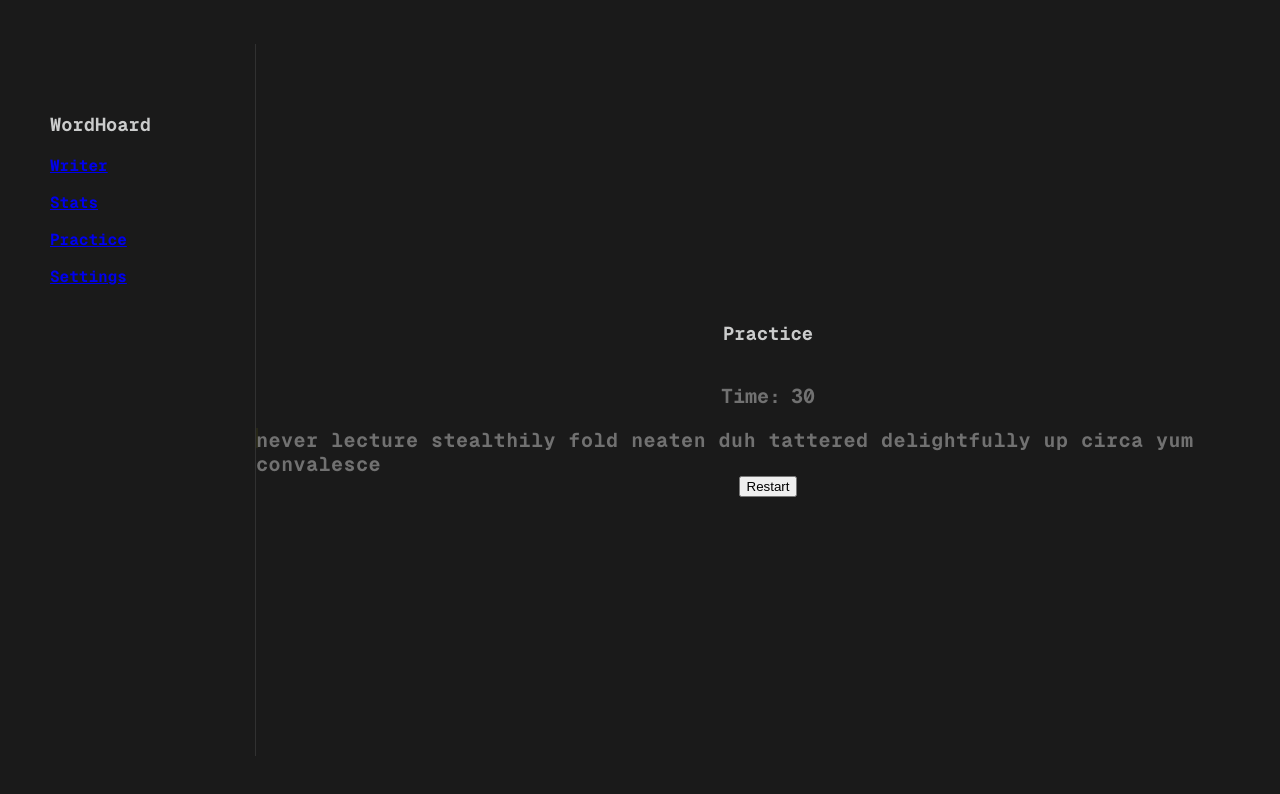
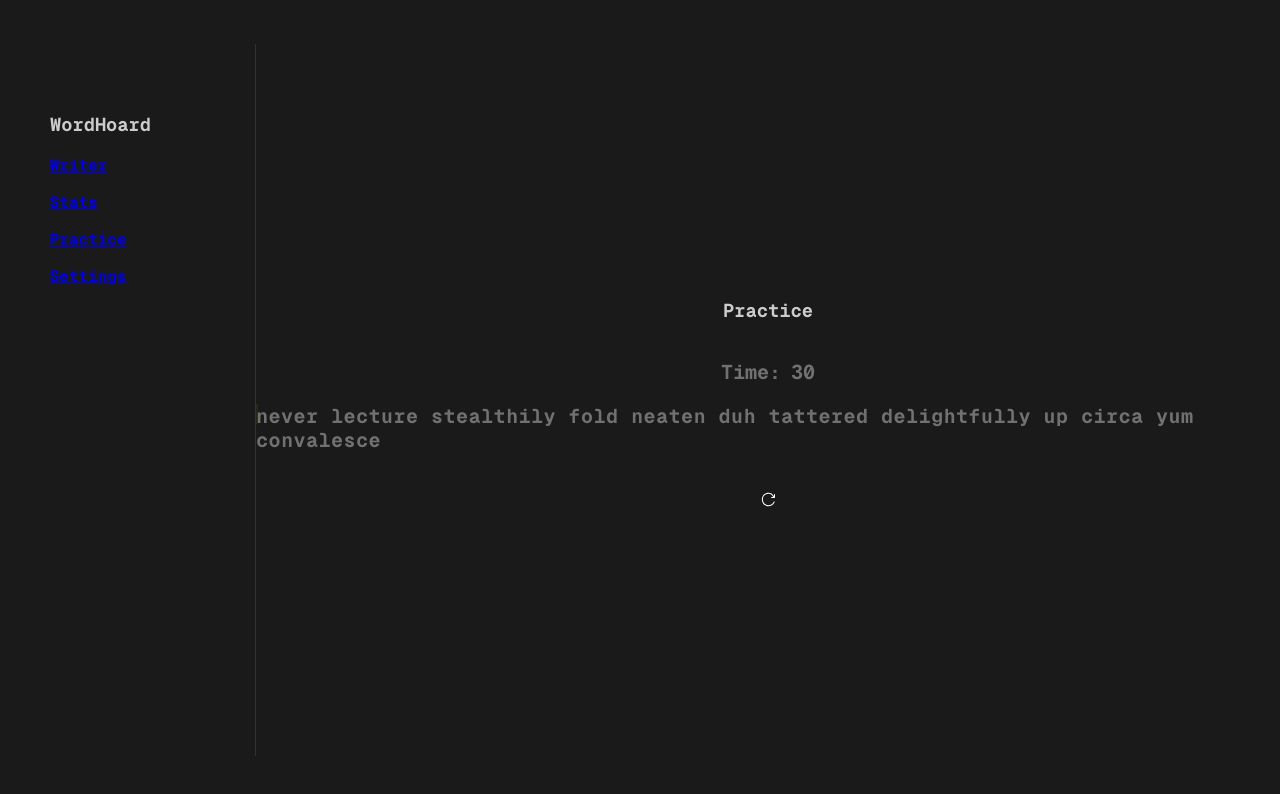
Before and after one commit to einargudnig/wordhoard, a React (Vite) app: page /practice in a window 1280 px wide. Shown: the top 794 px of the page. Built offline with nearby package versions, Linux system fonts and the light colour scheme.

Commit message:
moving components to files

```diff
--- a/package.json
+++ b/package.json
@@ -40,6 +40,7 @@
   },
   "license": "MIT",
   "dependencies": {
+    "@radix-ui/react-icons": "^1.3.2",
     "@tanstack/react-router": "^1.92.3",
     "electron-squirrel-startup": "^1.0.1",
     "motion": "^11.15.0",
--- /dev/null
+++ b/src/components/typing-practice/caret.tsx
@@ -0,0 +1,14 @@
+import { motion } from "motion/react";
+
+export function Caret() {
+  return (
+    <motion.div
+      className="caret"
+      aria-hidden={true}
+      initial={{ opacity: 1 }}
+      animate={{ opacity: 0 }}
+      exit={{ opacity: 1 }}
+      transition={{ repeat: Infinity, duration: 0.8, ease: "easeInOut" }}
+    />
+  );
+}
--- /dev/null
+++ b/src/components/typing-practice/character.tsx
@@ -0,0 +1,22 @@
+export function Character({
+  actual,
+  expected,
+}: {
+  actual: string;
+  expected: string;
+}) {
+  const isCorrect = actual === expected;
+  const isWhiteSpace = expected === " ";
+
+  let className = "";
+
+  if (!isCorrect && !isWhiteSpace) {
+    className = "text-red-500";
+  } else if (isCorrect && !isWhiteSpace) {
+    className = "text-primary-400";
+  } else if (!isCorrect && isWhiteSpace) {
+    className = "bg-red-500-50";
+  }
+
+  return <span className={className}>{expected}</span>;
+}
--- /dev/null
+++ b/src/components/typing-practice/restart-button.tsx
@@ -0,0 +1,24 @@
+import { useRef } from "react";
+import { ReloadIcon } from "@radix-ui/react-icons";
+
+export function Restart({
+  onRestart: handleRestart,
+}: {
+  onRestart: () => void;
+}) {
+  const buttonRef = useRef<HTMLButtonElement>(null);
+
+  const handleClick = () => {
+    buttonRef.current?.blur();
+    console.log("Restart!");
+    handleRestart();
+  };
+
+  return (
+    <div className="restart-container">
+      <button ref={buttonRef} onClick={handleClick} className="restart-button">
+        <ReloadIcon />
+      </button>
+    </div>
+  );
+}
--- /dev/null
+++ b/src/components/typing-practice/results.tsx
@@ -0,0 +1,49 @@
+import { motion } from "motion/react";
+import { formatPercentage } from "../../utils/helper";
+import { State } from "../../hooks/useEngine";
+
+export function Results({
+  state,
+  errors,
+  accuracyPercentage,
+  total,
+}: {
+  state: State;
+  errors: number;
+  accuracyPercentage: number;
+  total: number;
+}) {
+  if (state !== "finish") {
+    return null;
+  }
+
+  const initial = { opacity: 0 };
+  const animate = { opacity: 1 };
+  const duration = { duration: 0.3 };
+
+  return (
+    <motion.div className="results">
+      <motion.p
+        initial={initial}
+        animate={animate}
+        transition={{ ...duration, delay: 0.5 }}
+      >
+        Errors: {errors}
+      </motion.p>
+      <motion.p
+        initial={initial}
+        animate={animate}
+        transition={{ ...duration, delay: 1 }}
+      >
+        Accuracy: {formatPercentage(accuracyPercentage)}%
+      </motion.p>
+      <motion.p
+        initial={initial}
+        animate={animate}
+        transition={{ ...duration, delay: 1.4 }}
+      >
+        Total: {total}
+      </motion.p>
+    </motion.div>
+  );
+}
--- /dev/null
+++ b/src/components/typing-practice/timer.tsx
@@ -0,0 +1,8 @@
+export function Timer({ timeLeft }: { timeLeft: number }) {
+  return (
+    <div className="timer">
+      <p>Time:</p>
+      {timeLeft}
+    </div>
+  );
+}
--- /dev/null
+++ b/src/components/typing-practice/typing-practice-layout.tsx
@@ -0,0 +1,7 @@
+export function TypePracticeLayout({
+  children,
+}: {
+  children: React.ReactNode;
+}) {
+  return <div className="practice-overlay">{children}</div>;
+}
--- /dev/null
+++ b/src/components/typing-practice/user-typings.tsx
@@ -0,0 +1,27 @@
+import { Caret } from "./caret";
+import { Character } from "./character";
+
+export function UserTypings({
+  userInputs,
+  words,
+}: {
+  userInputs: string;
+  words: string;
+}) {
+  const typedCharacters = userInputs.split("");
+
+  return (
+    <div className="user-typings">
+      {typedCharacters.map((char, index) => {
+        return (
+          <Character
+            key={`${char}_${index}`}
+            actual={char}
+            expected={words[index]}
+          />
+        );
+      })}
+      <Caret />
+    </div>
+  );
+}
--- /dev/null
+++ b/src/components/typing-practice/words.tsx
@@ -0,0 +1,3 @@
+export function Words({ words }: { words: string }) {
+  return <div className="practice">{words}</div>;
+}
--- a/src/index.css
+++ b/src/index.css
@@ -193,6 +193,22 @@ header {
   gap: 10px;
 }
 
+.restart-container {
+  display: flex;
+  justify-content: center;
+  align-items: center;
+  margin-top: 30px;
+}
+
+.restart-button {
+  padding: 10px 20px;
+  color: #fff;
+  background-color: transparent;
+  border: none;
+  border-radius: 5px;
+  cursor: pointer;
+}
+
 .overlay {
   position: absolute;
   top: 0;
--- a/src/pages/practice.tsx
+++ b/src/pages/practice.tsx
@@ -1,7 +1,11 @@
-import { motion } from "motion/react";
-import React from "react";
-import { calculateAccuracyPercentage, formatPercentage } from "../utils/helper";
-import useEngine, { State } from "../hooks/useEngine";
+import { calculateAccuracyPercentage } from "../utils/helper";
+import useEngine from "../hooks/useEngine";
+import { Timer } from "../components/typing-practice/timer";
+import { UserTypings } from "../components/typing-practice/user-typings";
+import { Restart } from "../components/typing-practice/restart-button";
+import { Results } from "../components/typing-practice/results";
+import { Words } from "../components/typing-practice/words";
+import { TypePracticeLayout } from "../components/typing-practice/typing-practice-layout";
 
 export function Practice() {
   const { words, typed, timeLeft, errors, state, restart, totalTyped } =
@@ -11,10 +15,10 @@ export function Practice() {
       <h3>Practice</h3>
 
       <Timer timeLeft={timeLeft} />
-      <div className="practice-overlay">
-        <div className="practice">{words}</div>
+      <TypePracticeLayout>
+        <Words words={words} />
         <UserTypings userInputs={typed} words={words} />
-      </div>
+      </TypePracticeLayout>
       <Restart onRestart={restart} />
       <Results
         state={state}
@@ -25,129 +29,3 @@ export function Practice() {
     </div>
   );
 }
-
-function Caret() {
-  return (
-    <motion.div
-      className="caret"
-      aria-hidden={true}
-      initial={{ opacity: 1 }}
-      animate={{ opacity: 0 }}
-      exit={{ opacity: 1 }}
-      transition={{ repeat: Infinity, duration: 0.8, ease: "easeInOut" }}
-    />
-  );
-}
-
-function Timer({ timeLeft }: { timeLeft: number }) {
-  return (
-    <div className="timer">
-      <p>Time:</p>
-      {timeLeft}
-    </div>
-  );
-}
-
-function Restart({ onRestart: handleRestart }: { onRestart: () => void }) {
-  const buttonRef = React.useRef<HTMLButtonElement>(null);
-
-  const handleClick = () => {
-    buttonRef.current?.blur();
-    console.log("Restart!");
-    handleRestart();
-  };
-
-  return (
-    <button ref={buttonRef} onClick={handleClick}>
-      Restart
-    </button>
-  );
-}
-
-function Results({
-  state,
-  errors,
-  accuracyPercentage,
-  total,
-}: {
-  state: State;
-  errors: number;
-  accuracyPercentage: number;
-  total: number;
-}) {
-  if (state !== "finish") {
-    return null;
-  }
-
-  const initial = { opacity: 0 };
-  const animate = { opacity: 1 };
-  const duration = { duration: 0.3 };
-
-  return (
-    <motion.div className="results">
-      <motion.p
-        initial={initial}
-        animate={animate}
-        transition={{ ...duration, delay: 0.5 }}
-      >
-        Errors: {errors}
-      </motion.p>
-      <motion.p
-        initial={initial}
-        animate={animate}
-        transition={{ ...duration, delay: 1 }}
-      >
-        Accuracy: {formatPercentage(accuracyPercentage)}%
-      </motion.p>
-      <motion.p
-        initial={initial}
-        animate={animate}
-        transition={{ ...duration, delay: 1.4 }}
-      >
-        Total: {total}
-      </motion.p>
-    </motion.div>
-  );
-}
-
-function UserTypings({
-  userInputs,
-  words,
-}: {
-  userInputs: string;
-  words: string;
-}) {
-  const typedCharacters = userInputs.split("");
-
-  return (
-    <div className="user-typings">
-      {typedCharacters.map((char, index) => {
-        return (
-          <Character
-            key={`${char}_${index}`}
-            actual={char}
-            expected={words[index]}
-          />
-        );
-      })}
-      <Caret />
-    </div>
-  );
-}
-
-function Character({ actual, expected }: { actual: string; expected: string }) {
-  const isCorrect = actual === expected;
-  const isWhiteSpace = expected === " ";
-
-  let className = "";
-
-  if (!isCorrect && !isWhiteSpace) {
-    className = "text-red-500";
-  } else if (isCorrect && !isWhiteSpace) {
-    className = "text-primary-400";
-  } else if (!isCorrect && isWhiteSpace) {
-    className = "bg-red-500-50";
-  }
-
-  return <span className={className}>{expected}</span>;
-}
```
Also changed, not shown: 1 other file (tests, documents, lock files or other folders).
